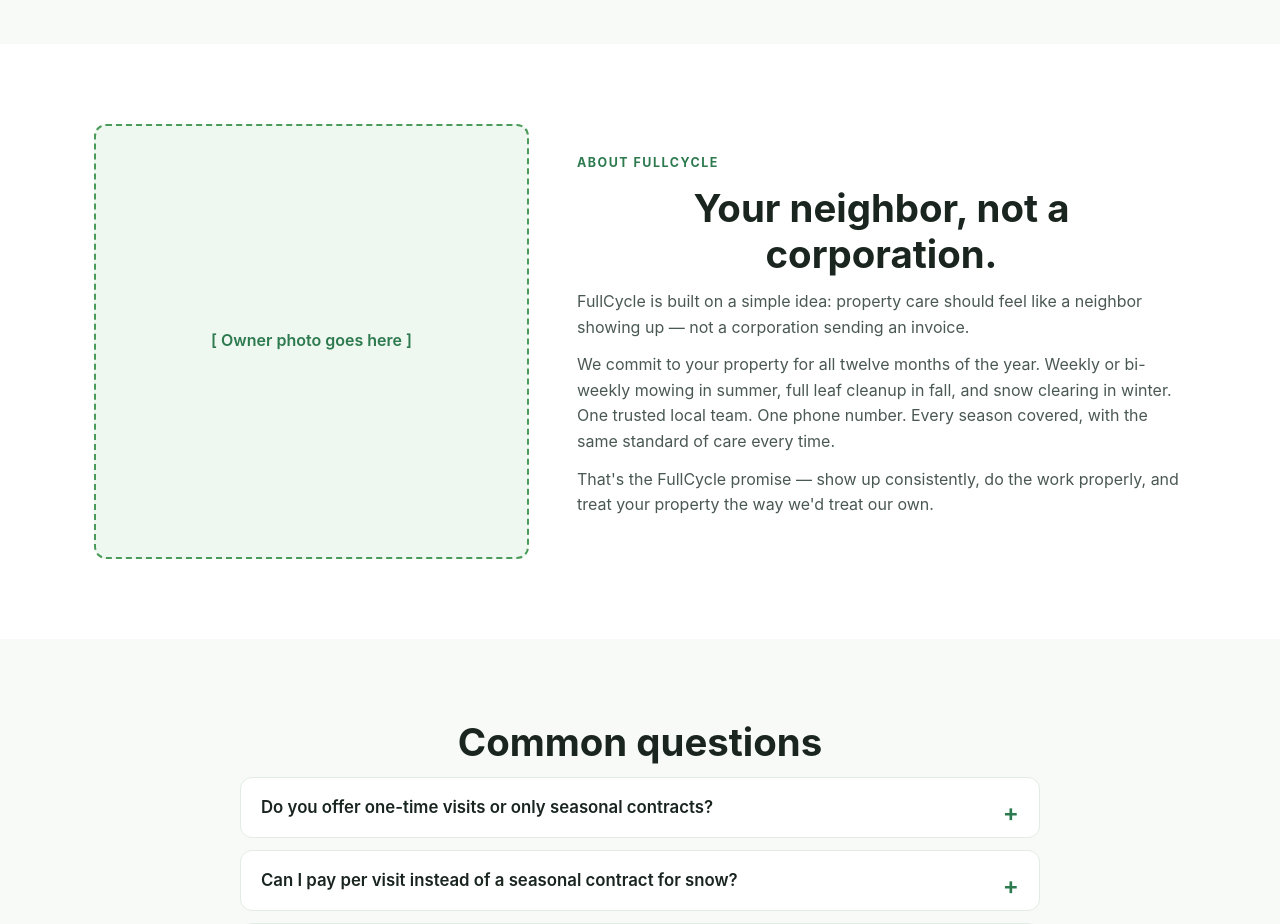
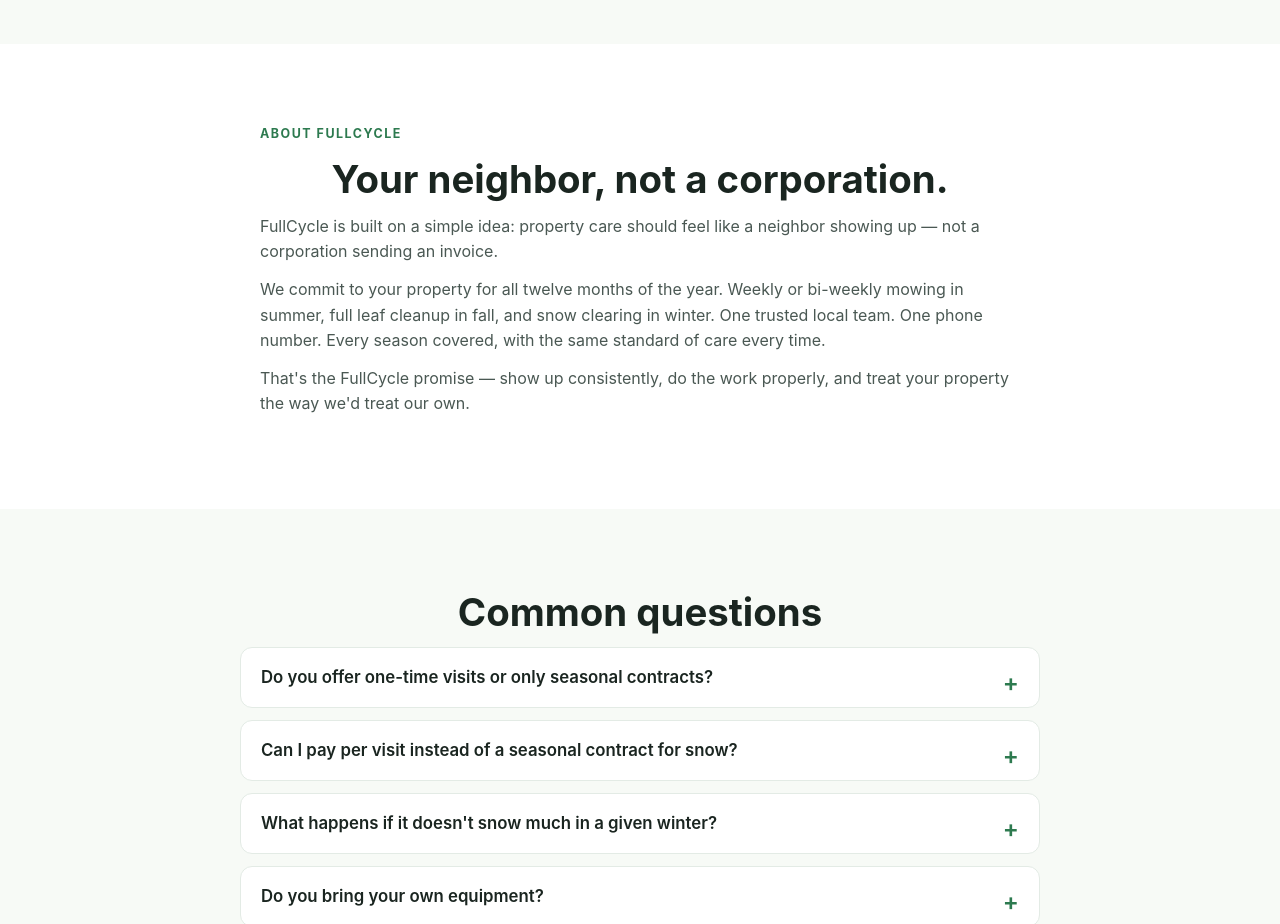
Before and after one commit to Halo-hub501/fullcycle_care, a plain HTML site: page index.html in a window 1280 px wide. Shown: the part 4020-4944 px from the top of the page. Drawn offline with Linux system fonts and the light colour scheme.

Commit message:
Remove owner photo placeholder; center About story

```diff
--- a/index.html
+++ b/index.html
@@ -207,10 +207,7 @@
 
   <!-- ===== ABOUT / FOUNDER STORY ===== -->
   <section id="about" class="section">
-    <div class="container about-inner">
-      <div class="about-photo">
-        <div class="hero-placeholder">[ Owner photo goes here ]</div>
-      </div>
+    <div class="container">
       <div class="about-text">
         <p class="eyebrow">About FullCycle</p>
         <h2>Your neighbor, not a corporation.</h2>
--- a/styles.css
+++ b/styles.css
@@ -495,13 +495,12 @@ a:hover { text-decoration: underline; }
 .result-note { font-size: 0.85rem; margin-bottom: 20px; }
 
 /* ===== ABOUT ===== */
-.about-inner {
-  display: grid;
-  grid-template-columns: 1fr 1.4fr;
-  gap: 48px;
-  align-items: center;
+.about-text {
+  max-width: 760px;
+  margin: 0 auto;
+  text-align: center;
 }
-.about-photo .hero-placeholder { aspect-ratio: 1 / 1; }
+.about-text p { text-align: left; }
 .about-sign { font-style: italic; color: var(--ink); margin-top: 16px; }
 
 /* ===== FAQ ===== */
@@ -606,7 +605,6 @@ a:hover { text-decoration: underline; }
 @media (max-width: 860px) {
   .hero-inner,
   .calculator,
-  .about-inner,
   .footer-inner,
   .form-row {
     grid-template-columns: 1fr;
```
